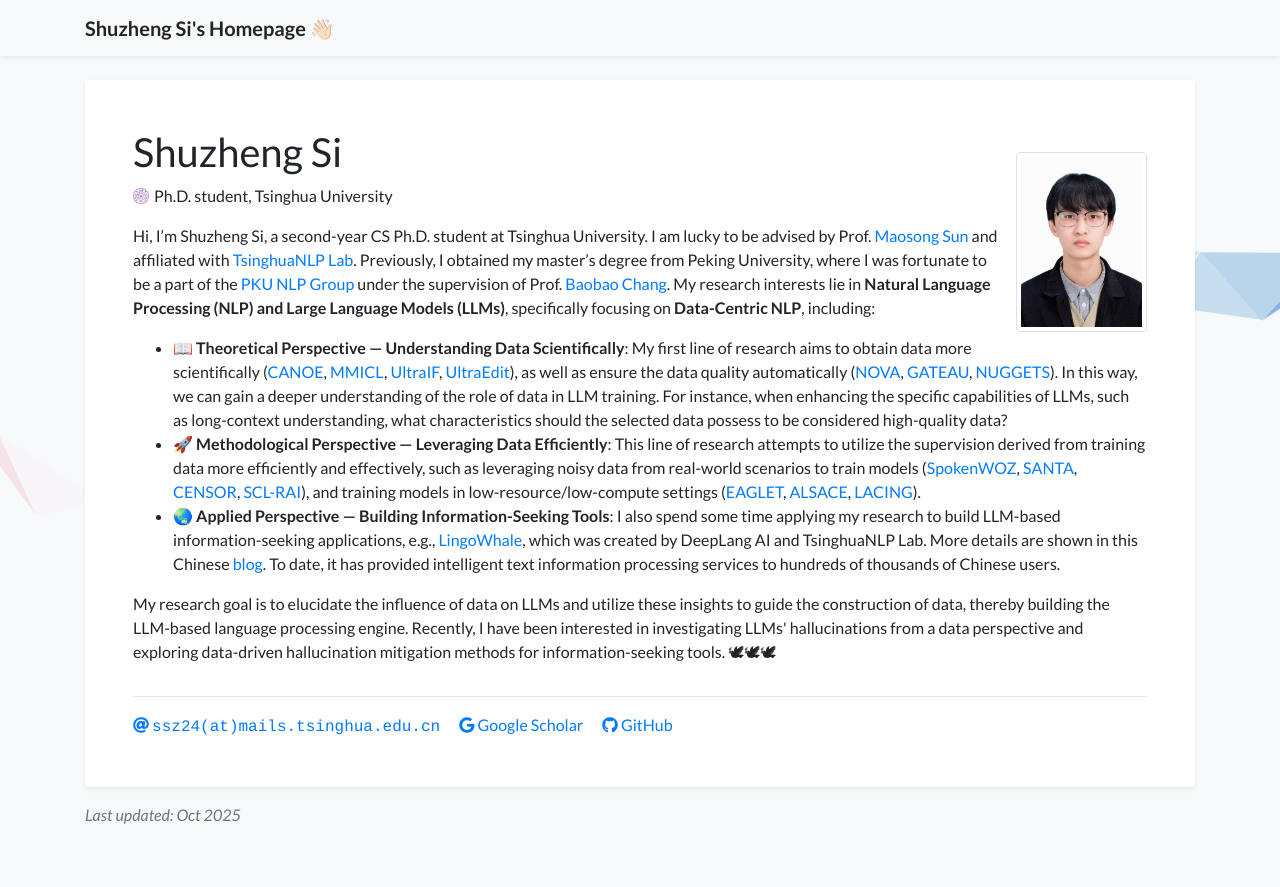
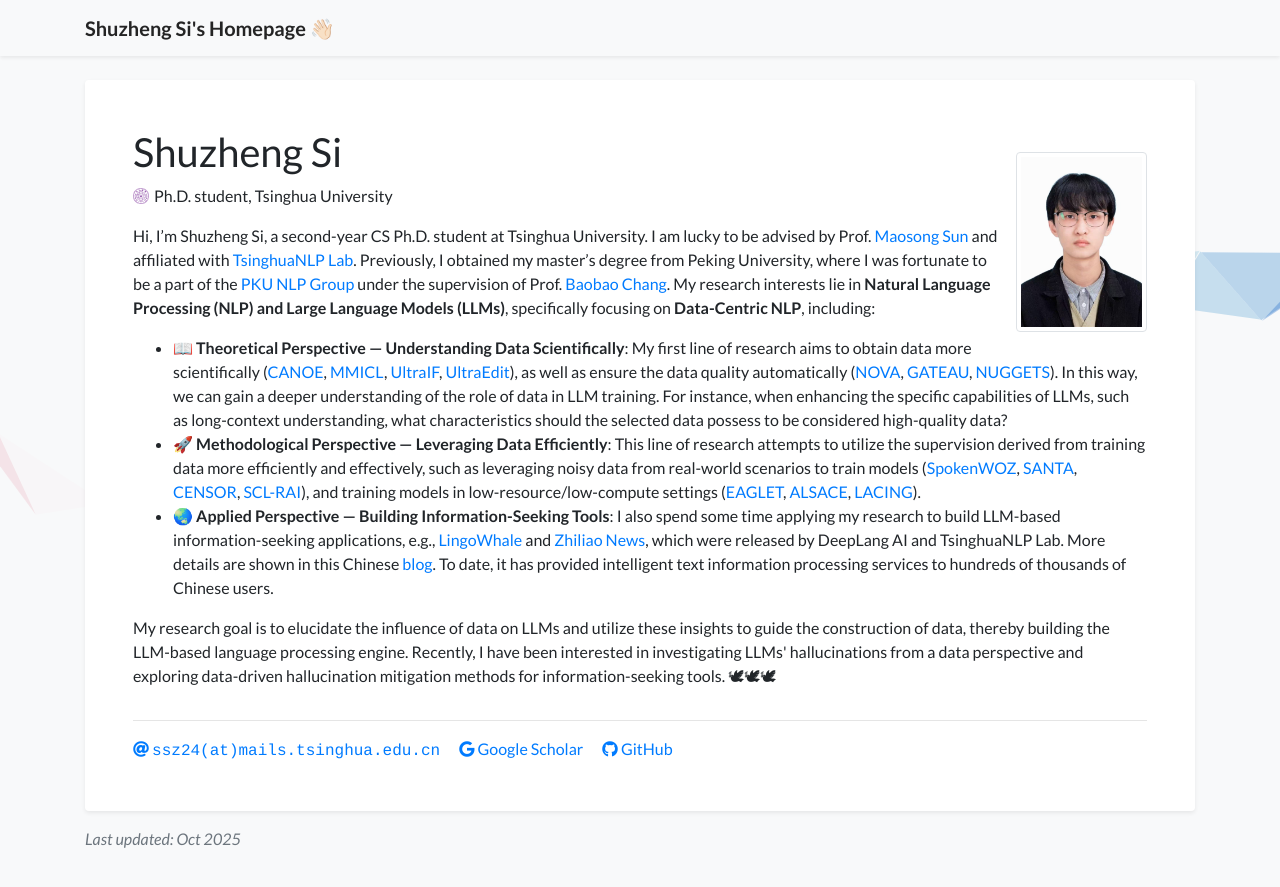
Before and after one commit to S1s-Z/s1s-z.github.io, a Jekyll site: the page built from index.html, in a window 1280 px wide. Shown: the top 887 px of the page. Built offline with Jekyll 4.4.1, drawn with Linux system fonts in a browser that asks for light colours; a style sheet for code colours, icons or effects is not loaded.

Commit message:
Update profile.yml

```diff
--- a/_data/profile.yml
+++ b/_data/profile.yml
@@ -29,7 +29,7 @@
           🚀 <b>Methodological Perspective — Leveraging Data Efficiently</b>: This line of research attempts to utilize the supervision derived from training data more efficiently and effectively, such as leveraging noisy data from real-world scenarios to train models (<a href="https://arxiv.org/abs/2305.13040">SpokenWOZ</a>, <a href="https://arxiv.org/abs/2305.04076">SANTA</a>, <a href="https://arxiv.org/abs/2311.08010">CENSOR</a>, <a href="https://arxiv.org/abs/2209.01646">SCL-RAI</a>), and training models in low-resource/low-compute settings (<a href="https://arxiv.org/abs/2510.05608">EAGLET</a>, <a href="https://arxiv.org/abs/2404.08491">ALSACE</a>, <a href="https://arxiv.org/abs/2411.14279">LACING</a>).
       </li>
       <li>
-          🌏 <b>Applied Perspective — Building Information-Seeking Tools</b>: I also spend some time applying my research to build LLM-based information-seeking applications, e.g., <a href="https://lingowhale.com/">LingoWhale</a>, which was created by DeepLang AI and TsinghuaNLP Lab. More details are shown in this Chinese <a href="https://mp.weixin.qq.com/s/oB054vVcEBgD21VGZIqmNg">blog</a>. To date, it has provided intelligent text information processing services to hundreds of thousands of Chinese users.
+          🌏 <b>Applied Perspective — Building Information-Seeking Tools</b>: I also spend some time applying my research to build LLM-based information-seeking applications, e.g., <a href="https://lingowhale.com/">LingoWhale</a> and <a href="https://zhiliao.news/">Zhiliao News</a>, which were released by DeepLang AI and TsinghuaNLP Lab. More details are shown in this Chinese <a href="https://mp.weixin.qq.com/s/oB054vVcEBgD21VGZIqmNg">blog</a>. To date, it has provided intelligent text information processing services to hundreds of thousands of Chinese users.
       </li>
   </ul>
 
```
